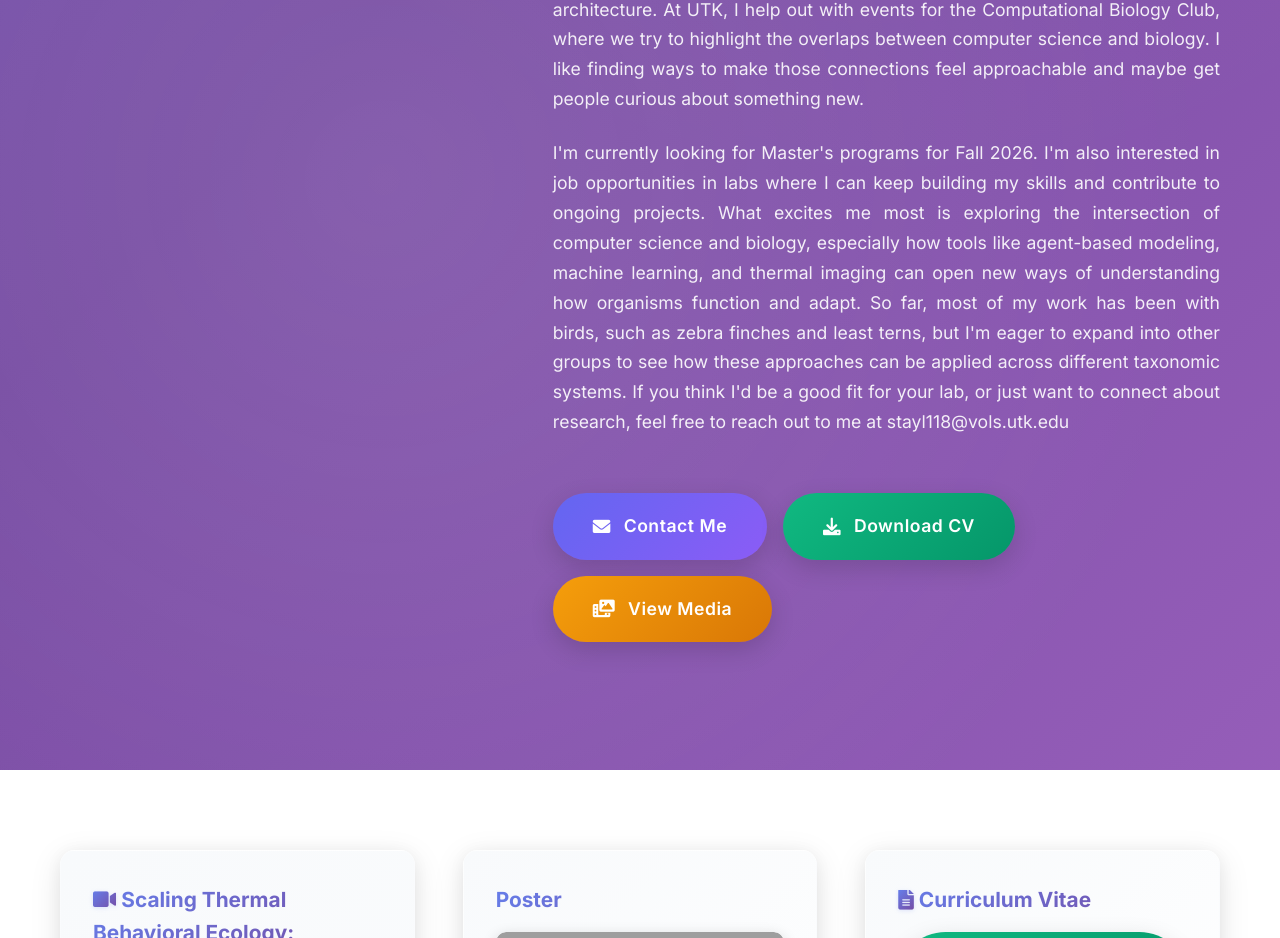
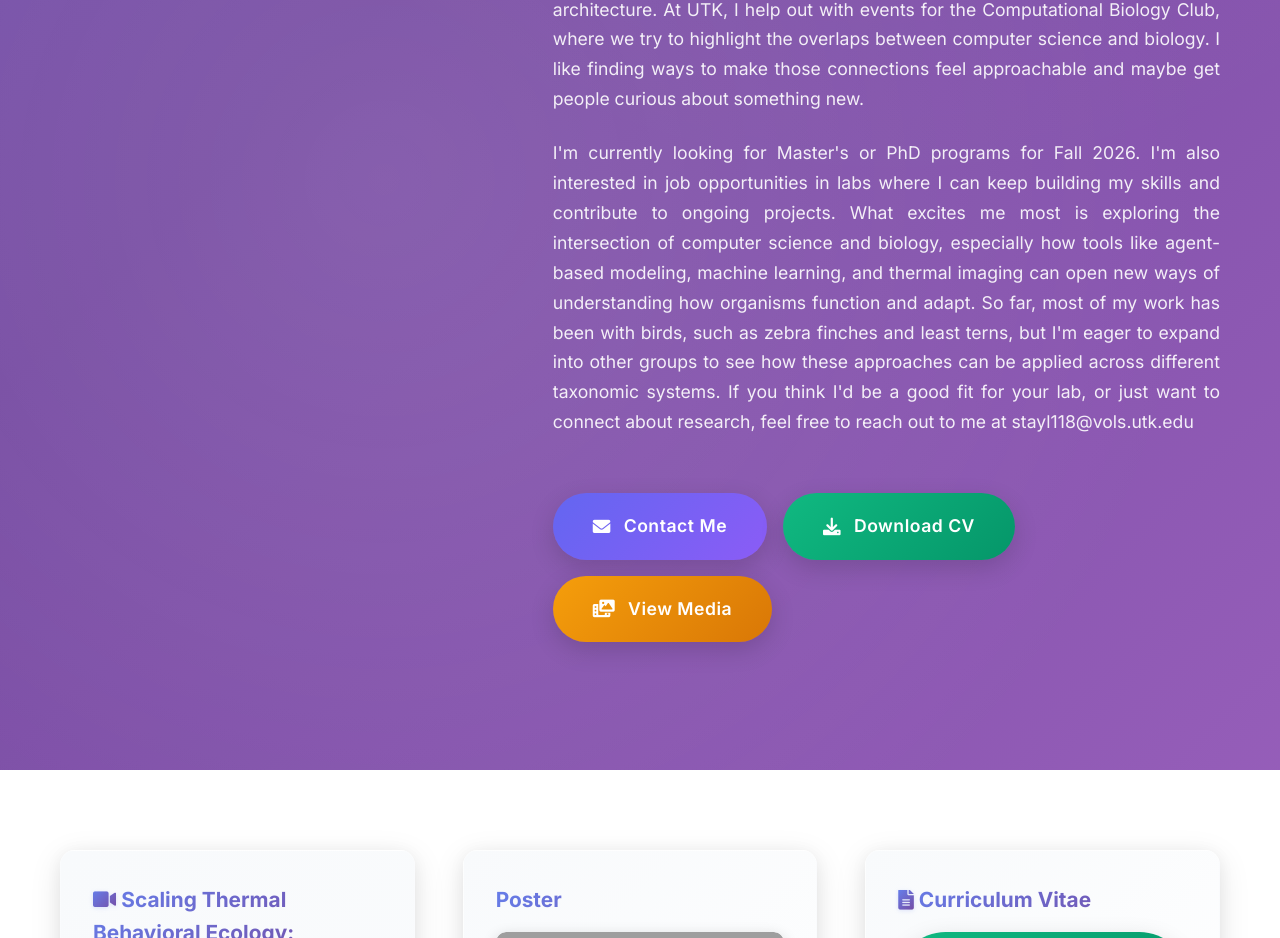
Before and after one commit to Kasmir-8/Shomari-Seth-Website, a plain HTML site: page seth website/shomari.html in a window 1280 px wide. Shown: the part 1199-2137 px from the top of the page. Drawn offline with Linux system fonts and the light colour scheme; grey boxes are pictures that could not be loaded.

Commit message:
Update shomari.html

```diff
--- a/seth website/shomari.html
+++ b/seth website/shomari.html
@@ -49,7 +49,7 @@
                                 Outside of research, I care about making education accessible. I've spent time tutoring at Kirby Elementary, Middle, and High, where the best part for me has been helping students connect what they're curious about to real possibilities for their futures. One of my favorite experiences was over the summer when I taught a group of students about how being a digital artist can overlap with careers that use programs like AutoCAD. We talked about how the same creative skills they use for art could also be applied in engineering, design, and architecture. At UTK, I help out with events for the Computational Biology Club, where we try to highlight the overlaps between computer science and biology. I like finding ways to make those connections feel approachable and maybe get people curious about something new.
                             </p>
                             <p>
-                                I'm currently looking for Master's programs for Fall 2026. I'm also interested in job opportunities in labs where I can keep building my skills and contribute to ongoing projects. What excites me most is exploring the intersection of computer science and biology, especially how tools like agent-based modeling, machine learning, and thermal imaging can open new ways of understanding how organisms function and adapt. So far, most of my work has been with birds, such as zebra finches and least terns, but I'm eager to expand into other groups to see how these approaches can be applied across different taxonomic systems. If you think I'd be a good fit for your lab, or just want to connect about research, feel free to reach out to me at stayl118@vols.utk.edu
+                                I'm currently looking for Master's or PhD programs for Fall 2026. I'm also interested in job opportunities in labs where I can keep building my skills and contribute to ongoing projects. What excites me most is exploring the intersection of computer science and biology, especially how tools like agent-based modeling, machine learning, and thermal imaging can open new ways of understanding how organisms function and adapt. So far, most of my work has been with birds, such as zebra finches and least terns, but I'm eager to expand into other groups to see how these approaches can be applied across different taxonomic systems. If you think I'd be a good fit for your lab, or just want to connect about research, feel free to reach out to me at stayl118@vols.utk.edu
                             </p>
                         </div>
                         <div class="profile-actions">
```
